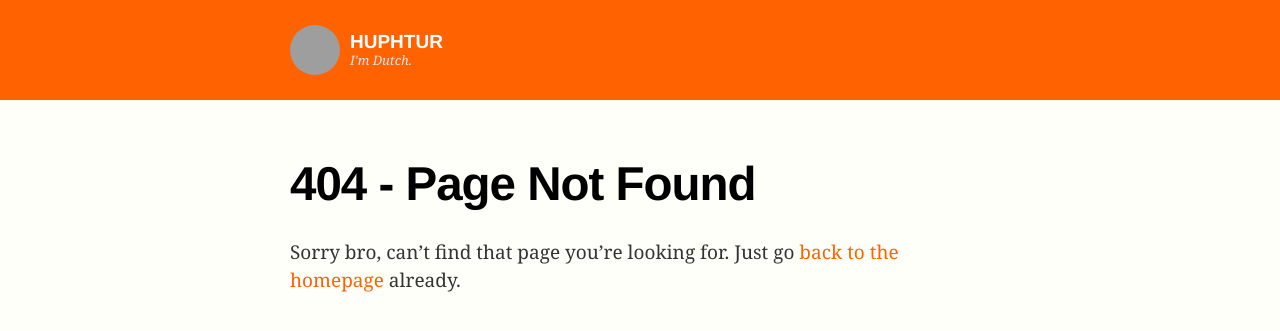
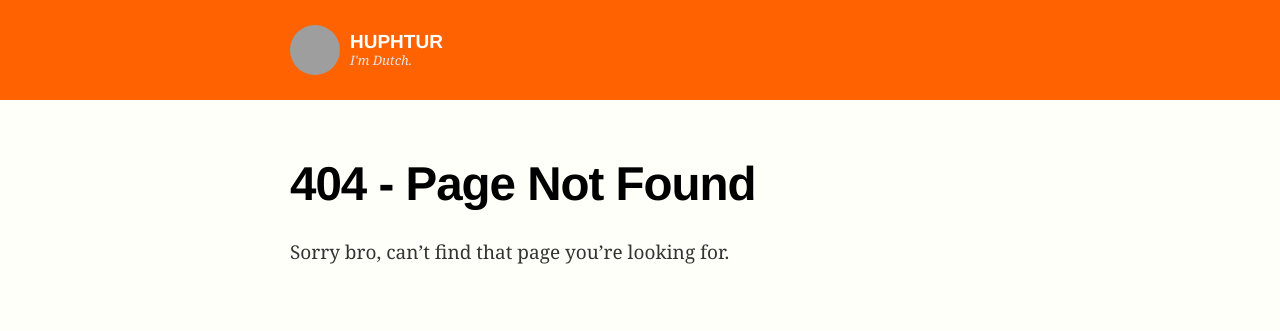
Before and after one commit to huphtur/huphtur.github.io, a Jekyll site: the page built from 404.md, in a window 1280 px wide. Shown: the top 331 px of the page. Built offline with Jekyll 4.4.1, drawn with Linux system fonts in a browser that asks for light colours; grey boxes are pictures that could not be loaded.

Commit message:
404 page fix fix

```diff
--- a/404.md
+++ b/404.md
@@ -2,4 +2,4 @@
 layout: post
 title: 404 - Page Not Found
 ---
-Sorry bro, can't find that page you're looking for. Just go [back to the homepage]({{ site.baseurl }}/) already.
+Sorry bro, can't find that page you're looking for.
```
